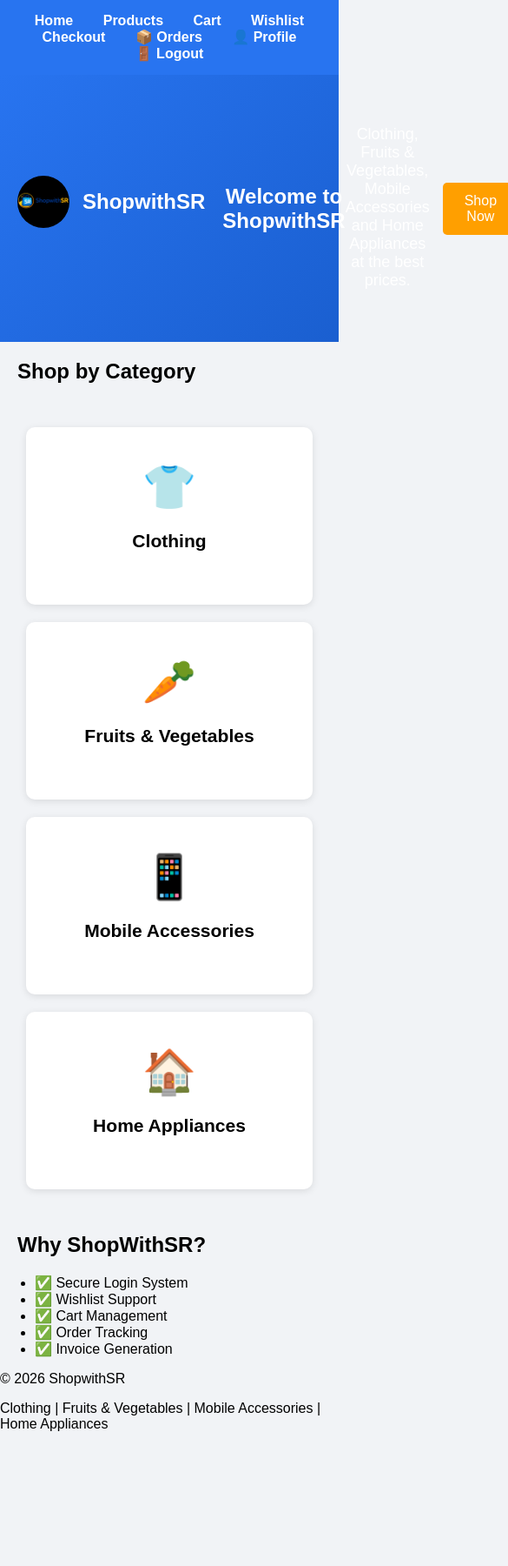
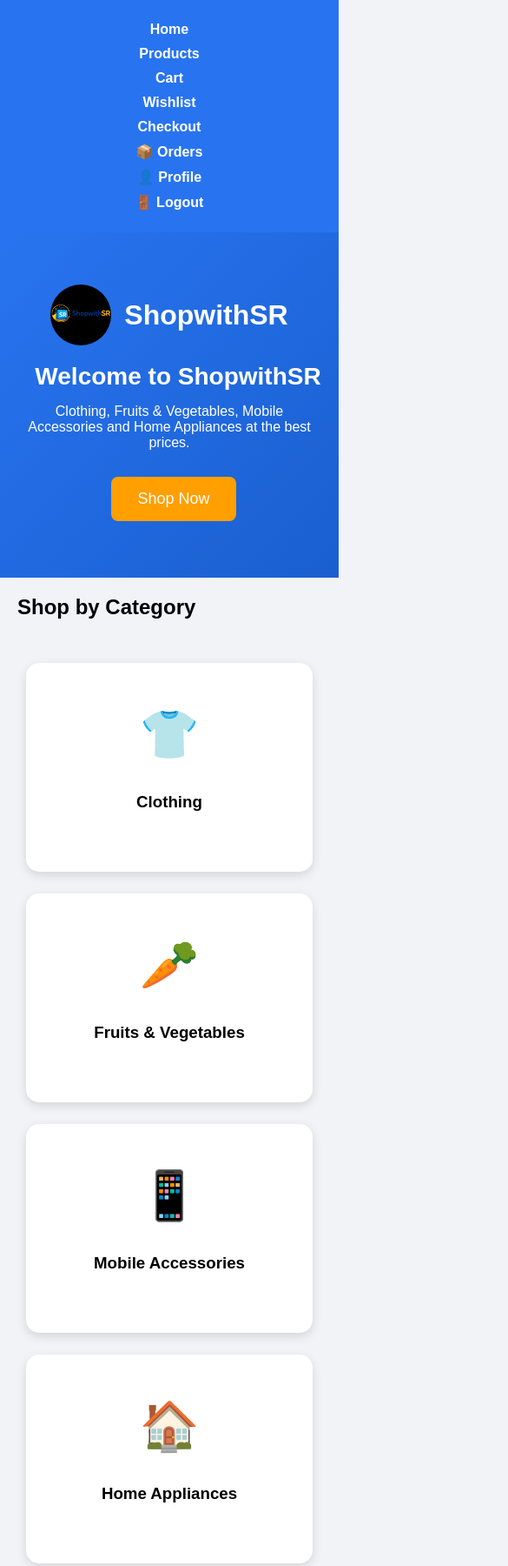
Before and after one commit to sudarson7/shopwithsr, a plain HTML site: page index.html in a window 390 px wide. Shown: the top 1800 px of the page at 87% size, 585 px wide, since content can reach past the window. Before the commit the page ends 1662 px from the top, so only its background shows below. Drawn offline with Linux system fonts and the light colour scheme.

Commit message:
Update style.css

```diff
--- a/css/style.css
+++ b/css/style.css
@@ -1,137 +1,18 @@
-body {
-    font-family: Arial, sans-serif;
-    margin: 0;
-    background: #f1f3f6;
+body{
+    font-family:Arial,sans-serif;
+    margin:0;
+    background:#f1f3f6;
 }
 
-header {
-    background: #2874f0;
-    color: white;
-    padding: 15px 20px;
-    display: flex;
-    justify-content: space-between;
-    align-items: center;
-}
+/* NAVBAR */
 
-header a {
-    color: white;
-    margin-left: 10px;
-    text-decoration: none;
-}
-
-.logo {
-    display: flex;
-    align-items: center;
-    gap: 10px;
-}
-
-.logo img {
-    width: 60px;
-    height: 60px;
-    object-fit: cover;
-    border-radius: 50%;
-}
-
-.logo h1 {
-    margin: 0;
-    font-size: 24px;
-}
-
-h2 {
-    padding-left: 20px;
-}
-
-.categories {
-    display: grid;
-    grid-template-columns: repeat(auto-fit, minmax(220px, 1fr));
-    gap: 20px;
-    padding: 30px;
-}
-
-.categories div {
-    background: white;
-    padding: 40px;
-    text-align: center;
-    cursor: pointer;
-    border-radius: 10px;
-    font-size: 18px;
-    box-shadow: 0 2px 8px rgba(0,0,0,0.1);
-    transition: 0.3s;
-}
-
-.categories div:hover {
-    transform: translateY(-5px);
-}
-
-.products {
-    display: grid;
-    grid-template-columns: repeat(auto-fit, minmax(280px, 1fr));
-    gap: 20px;
-    padding: 20px;
-}
-
-.card {
-    background: white;
-    border-radius: 10px;
-    padding: 15px;
-    text-align: center;
-    box-shadow: 0 2px 8px rgba(0,0,0,0.1);
-}
-
-.card img {
-    width: 100%;
-    height: 250px;
-    object-fit: cover;
-    border-radius: 8px;
-    display: block;
-}
-
-.card h3 {
-    margin: 10px 0;
-}
-
-.card p {
-    font-size: 18px;
-    font-weight: bold;
-    color: #2874f0;
-}
-
-button {
-    margin: 5px;
-    padding: 10px 15px;
-    background: #2874f0;
-    color: white;
-    border: none;
-    border-radius: 5px;
-    cursor: pointer;
-}
-
-button:hover {
-    background: #1c5ecf;
-}
-#productContainer{
-    display:flex;
-    flex-wrap:wrap;
-    gap:20px;
-    justify-content:center;
-}
-
-.card{
-    width:250px;
-    border:1px solid #ddd;
-    padding:15px;
-    text-align:center;
-    border-radius:10px;
-}
-.cat-icon{
-    font-size:50px;
-    display:block;
-    margin-bottom:10px;
-}
 nav{
     background:#2874f0;
     padding:15px;
     text-align:center;
+    position:sticky;
+    top:0;
+    z-index:1000;
 }
 
 nav a{
@@ -145,11 +26,30 @@ nav a:hover{
     text-decoration:underline;
 }
 
+/* NORMAL PAGE HEADER */
+
+header:not(.hero){
+    background:#2874f0;
+    color:white;
+    padding:15px 20px;
+    display:flex;
+    justify-content:space-between;
+    align-items:center;
+}
+
+header a{
+    color:white;
+    text-decoration:none;
+    margin-left:10px;
+}
+
+/* HERO SECTION */
+
 .hero{
     background:linear-gradient(135deg,#2874f0,#1a5fd0);
     color:white;
     text-align:center;
-    padding:40px 20px;
+    padding:60px 20px;
 }
 
 .hero .logo{
@@ -157,24 +57,179 @@ nav a:hover{
     justify-content:center;
     align-items:center;
     gap:15px;
-    margin-bottom:15px;
+    margin-bottom:20px;
 }
 
 .hero h2{
+    font-size:36px;
     margin:15px 0;
 }
 
 .hero p{
-    font-size:18px;
-    margin-bottom:20px;
+    font-size:20px;
+    max-width:800px;
+    margin:0 auto 25px;
 }
 
 .hero button{
     background:#ff9f00;
     color:white;
     border:none;
-    padding:12px 25px;
+    padding:15px 30px;
+    border-radius:8px;
+    font-size:18px;
+    cursor:pointer;
+}
+
+.hero button:hover{
+    background:#fb8c00;
+}
+
+/* LOGO */
+
+.logo img{
+    width:70px;
+    height:70px;
+    object-fit:cover;
+    border-radius:50%;
+}
+
+.logo h1{
+    margin:0;
+    font-size:32px;
+}
+
+/* HEADINGS */
+
+h2{
+    padding-left:20px;
+}
+
+/* CATEGORY SECTION */
+
+.categories{
+    display:grid;
+    grid-template-columns:repeat(auto-fit,minmax(250px,1fr));
+    gap:25px;
+    padding:30px;
+}
+
+.categories div{
+    background:white;
+    min-height:180px;
+    padding:30px 20px;
+    text-align:center;
+    border-radius:15px;
+    cursor:pointer;
+    box-shadow:0 4px 12px rgba(0,0,0,0.12);
+    transition:0.3s;
+    display:flex;
+    flex-direction:column;
+    justify-content:center;
+    align-items:center;
+}
+
+.categories div:hover{
+    transform:translateY(-8px);
+    box-shadow:0 8px 20px rgba(0,0,0,0.2);
+}
+
+.cat-icon{
+    font-size:55px;
+    display:block;
+    margin-bottom:15px;
+}
+
+/* PRODUCTS */
+
+.products{
+    display:grid;
+    grid-template-columns:repeat(auto-fit,minmax(280px,1fr));
+    gap:20px;
+    padding:20px;
+}
+
+#productContainer{
+    display:flex;
+    flex-wrap:wrap;
+    gap:20px;
+    justify-content:center;
+}
+
+.card{
+    width:250px;
+    background:white;
+    border-radius:10px;
+    padding:15px;
+    text-align:center;
+    box-shadow:0 2px 8px rgba(0,0,0,0.1);
+}
+
+.card img{
+    width:100%;
+    height:250px;
+    object-fit:cover;
+    border-radius:8px;
+}
+
+.card h3{
+    margin:10px 0;
+}
+
+.card p{
+    font-size:18px;
+    font-weight:bold;
+    color:#2874f0;
+}
+
+/* BUTTONS */
+
+button{
+    margin:5px;
+    padding:10px 15px;
+    background:#2874f0;
+    color:white;
+    border:none;
     border-radius:5px;
     cursor:pointer;
-    font-size:16px;
 }
+
+button:hover{
+    background:#1c5ecf;
+}
+
+/* FOOTER */
+
+footer{
+    background:#222;
+    color:white;
+    text-align:center;
+    padding:20px;
+    margin-top:30px;
+}
+
+footer p{
+    margin:5px 0;
+}
+
+/* MOBILE */
+
+@media(max-width:768px){
+
+    nav a{
+        display:block;
+        margin:10px 0;
+    }
+
+    .hero h2{
+        font-size:28px;
+    }
+
+    .hero p{
+        font-size:16px;
+    }
+
+    .categories{
+        grid-template-columns:1fr;
+    }
+}
```
